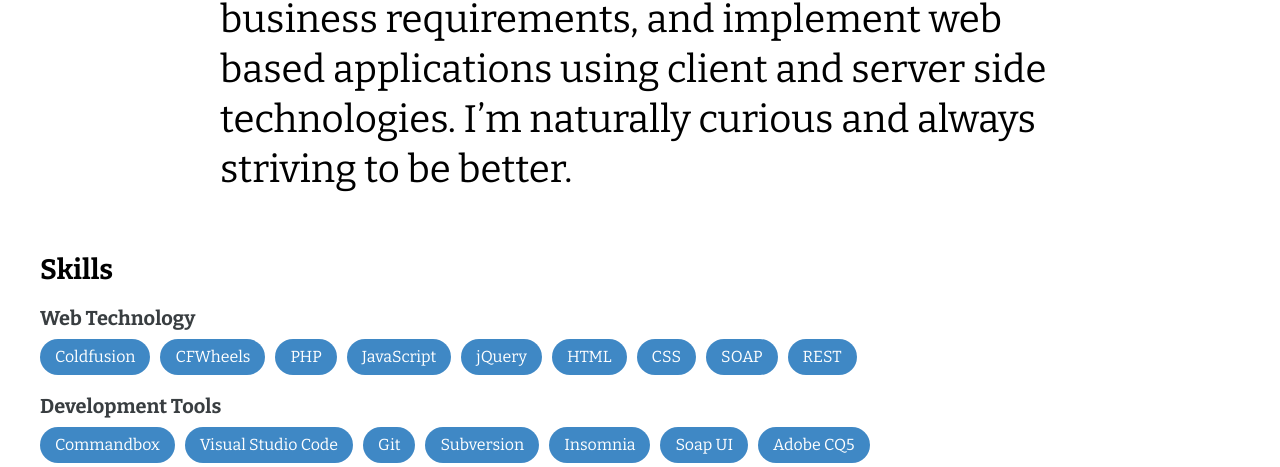
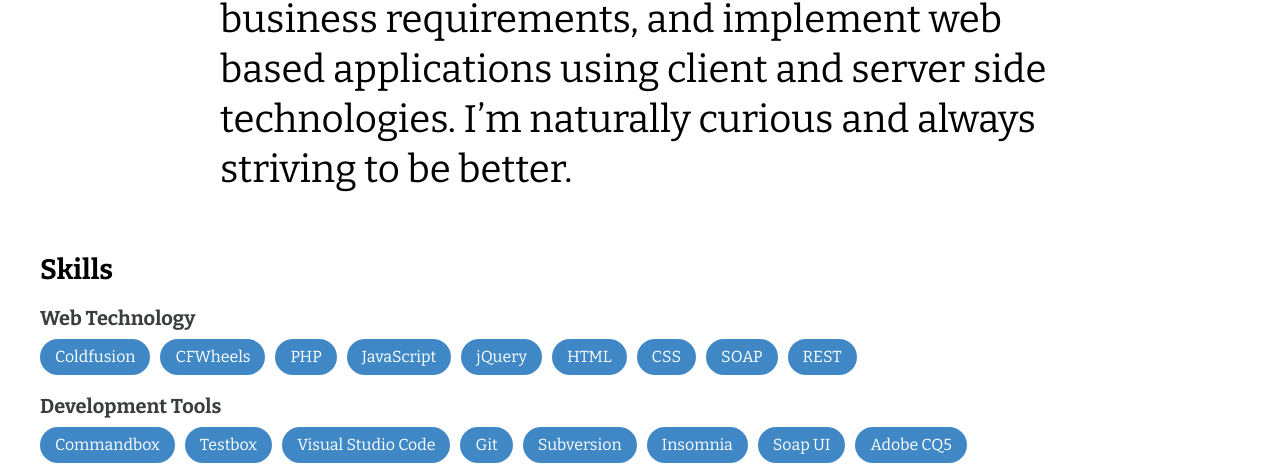
Before and after one commit to mikegrogan/mgrogan, an Eleventy site: page src/index.njk in a window 1280 px wide. Shown: the part 333-800 px from the top of the page. Built offline with nearby package versions, Linux system fonts and the light colour scheme; Eleventy itself is replaced by a stand-in of ours; files that its build step writes are made by us from their sources.

Commit message:
adding testbox skill

```diff
--- a/src/index.njk
+++ b/src/index.njk
@@ -20,6 +20,7 @@
     <h3>Development Tools</h3>
     <ul class="skilllist">
       <li>Commandbox</li>
+      <li>Testbox</li>
       <li>Visual Studio Code</li>
       <li>Git</li>
       <li>Subversion</li>
```
